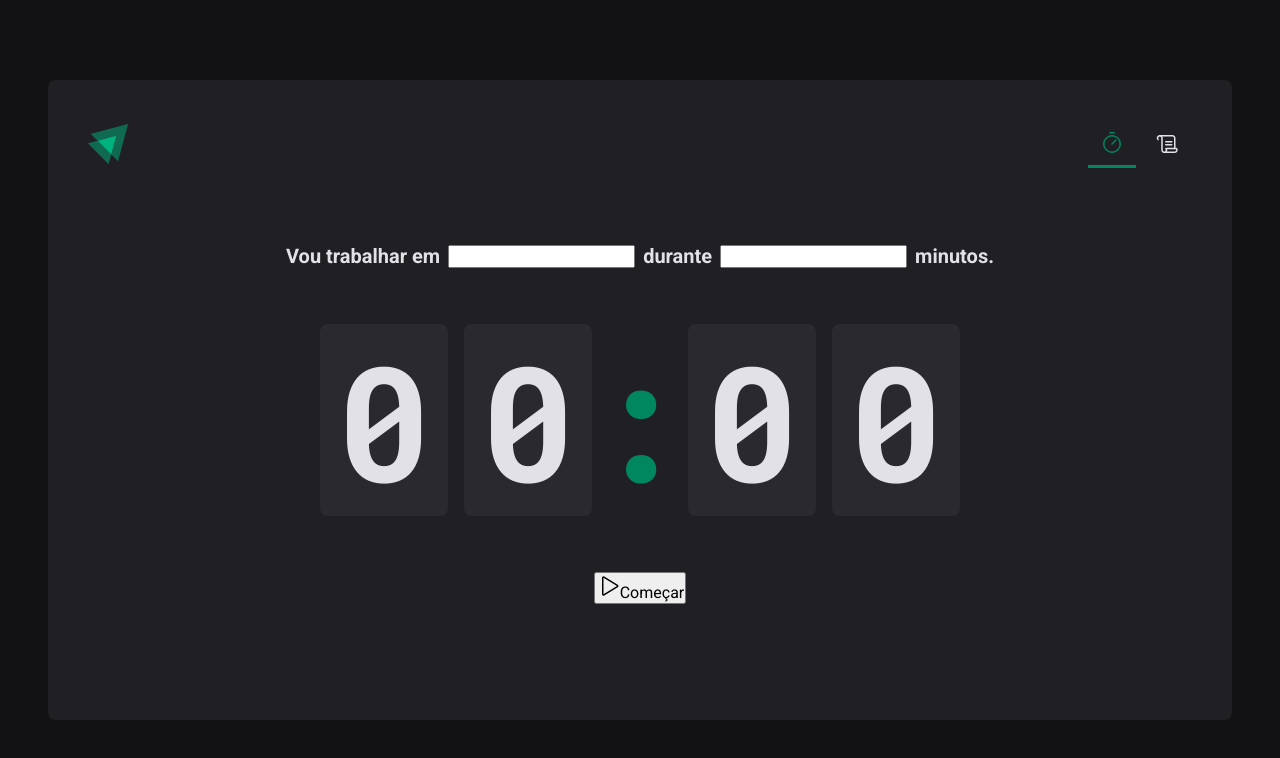
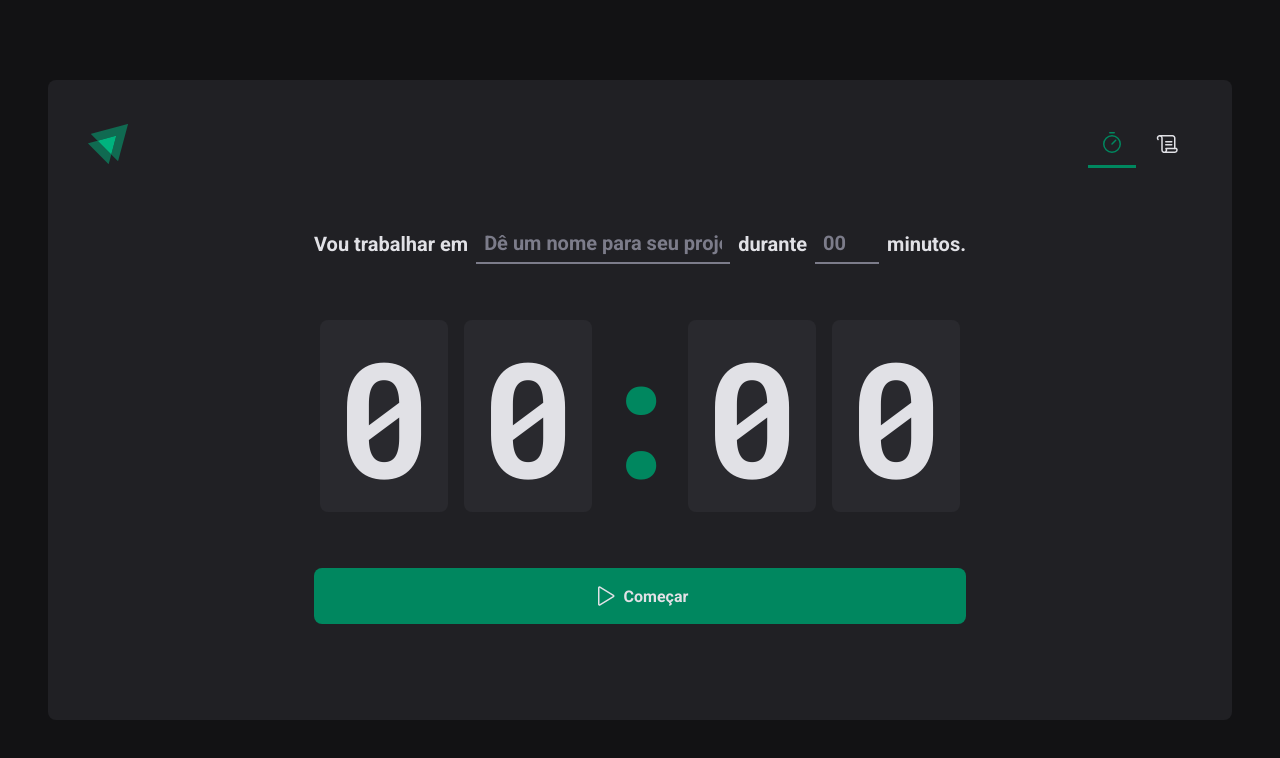
Before and after one commit to bulnes/02-ignite-timer, a React (Vite) app: page / in a window 1280 px wide. Shown: the top 758 px of the page. Built offline with nearby package versions, Linux system fonts and the light colour scheme.

Commit message:
feat: finish home styles

```diff
--- a/src/pages/Home/Home.styles.ts
+++ b/src/pages/Home/Home.styles.ts
@@ -28,6 +28,38 @@
   flex-wrap: wrap;
 `;
 
+const BaseInput = styled.input`
+  background-color: transparent;
+  height: 2.5rem;
+  border: 0;
+  border-bottom: 2px solid ${props => props.theme["gray-500"]};
+  font-weight: bold;
+  font-size: inherit;
+  padding: 0 0.5rem;
+  color: ${props => props.theme["gray-100"]};
+
+  &::placeholder {
+    color: ${props => props.theme["gray-500"]};
+  }
+
+  &:focus {
+    box-shadow: none;
+    border-color: ${props => props.theme["green-500"]};
+
+    &::placeholder {
+      color: ${props => props.theme["green-500"]};
+    }
+  }
+`;
+
+export const TaskInput = styled(BaseInput)`
+  flex: 1;
+`;
+
+export const MinutesAmountInput = styled(BaseInput)`
+  width: 4rem;
+`;
+
 export const CountdownContainer = styled.div`
   font-family: 'Roboto Mono', monospace;
   font-size: 10rem;
@@ -53,3 +85,31 @@
   display: flex;
   justify-content: center;
 `;
+
+export const StartCountdownButton = styled.button`
+  width: 100%;
+  border: 0;
+  border-radius: 8px;
+  padding: 1rem;
+
+  display: flex;
+  align-items: center;
+  justify-content: center;
+
+  gap: 0.5rem;
+  font-weight: bold;
+
+  cursor: pointer;
+
+  background-color: ${props => props.theme["green-500"]};
+  color: ${props => props.theme["gray-100"]};
+
+  &:not(:disabled):hover {
+    background-color: ${props => props.theme["green-700"]};
+  }
+
+  &:disabled {
+    opacity: 0.7;
+    cursor: not-allowed;
+  }
+`;
--- a/src/pages/Home/Home.tsx
+++ b/src/pages/Home/Home.tsx
@@ -3,7 +3,10 @@
   CountdownContainer,
   FormContainer,
   HomeContainer,
+  MinutesAmountInput,
   Separator,
+  StartCountdownButton,
+  TaskInput,
 } from "./Home.styles";
 
 export function Home() {
@@ -12,10 +15,18 @@
       <form action="">
         <FormContainer>
           <label htmlFor="task">Vou trabalhar em</label>
-          <input type="text" id="task" />
+          <TaskInput
+            type="text"
+            id="task"
+            placeholder="Dê um nome para seu projeto"
+          />
 
           <label htmlFor="minutesAmount">durante</label>
-          <input type="number" id="minutesAmount" />
+          <MinutesAmountInput
+            type="number"
+            id="minutesAmount"
+            placeholder="00"
+          />
 
           <span>minutos.</span>
         </FormContainer>
@@ -28,10 +39,10 @@
           <span>0</span>
         </CountdownContainer>
 
-        <button type="submit">
+        <StartCountdownButton type="submit">
           <Play size={24} />
           Começar
-        </button>
+        </StartCountdownButton>
       </form>
     </HomeContainer>
   );
```
